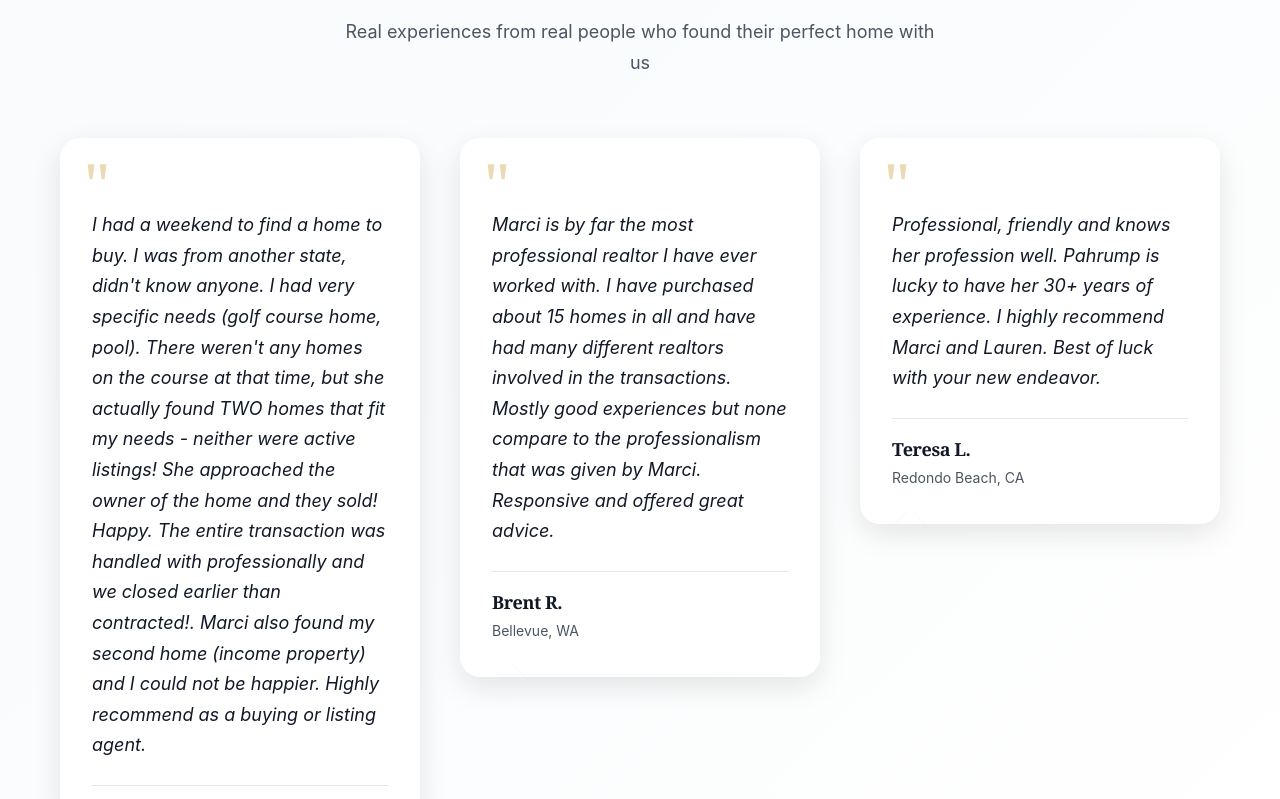
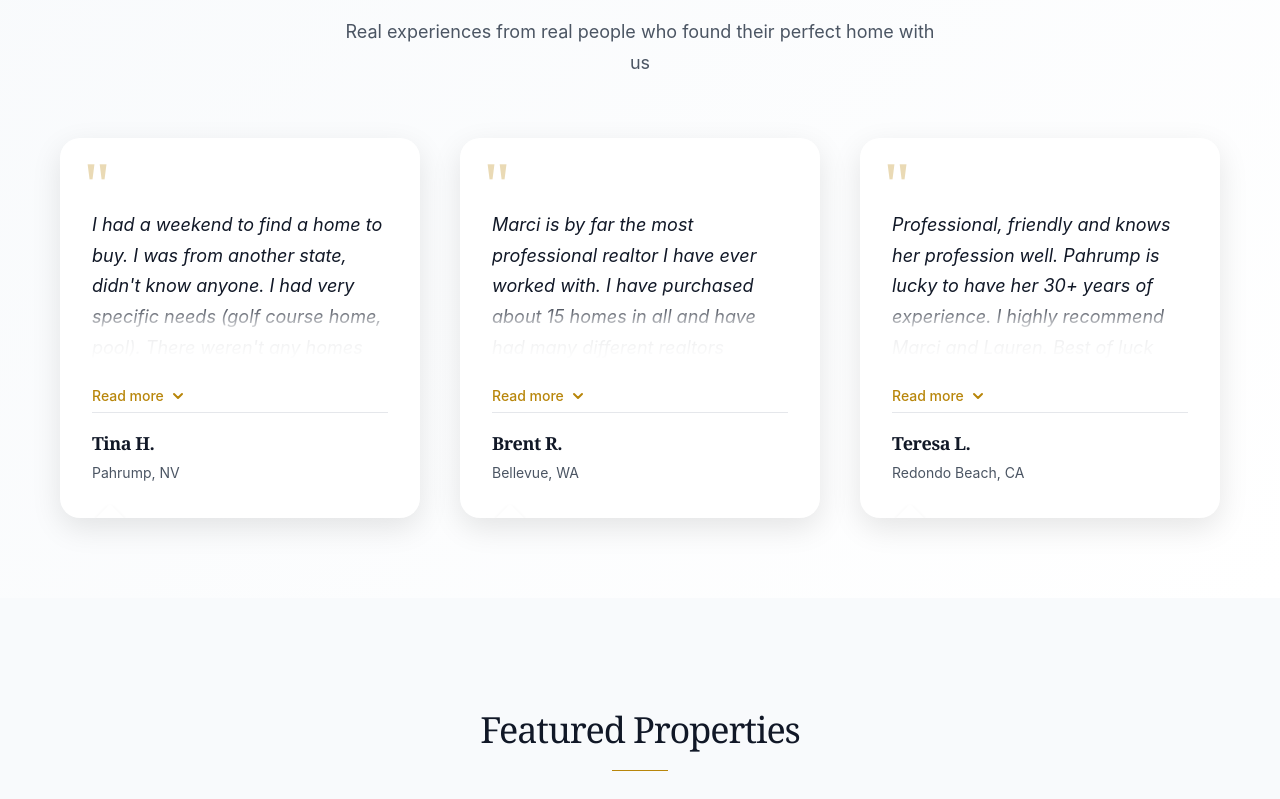
Before and after one commit to lyle0129/pft-web-builder-assignment, a React (Vite) app in the folder web-builder-assignment/: page / in a window 1280 px wide. Shown: the part 1840-2639 px from the top of the page. Built offline with nearby package versions, Linux system fonts and the light colour scheme.

Commit message:
Add expandable testimonials with overflow detection and fade effect

```diff
--- a/web-builder-assignment/src/components/Testimonials.jsx
+++ b/web-builder-assignment/src/components/Testimonials.jsx
@@ -1,4 +1,5 @@
 
+import { useEffect, useRef, useState } from 'react';
 import AnimatedSection from './AnimatedSection';
 
 const Testimonials = () => {
@@ -40,10 +41,45 @@ const Testimonials = () => {
                 <div className="testimonials-grid">
                     {testimonials.map((testimonial, index) => (
                         <AnimatedSection key={testimonial.id} delay={0.3 + index * 0.2}>
+                            <TestimonialCard testimonial={testimonial} />
+                        </AnimatedSection>
+                    ))}
+                </div>
+            </div>
+        </section>
+    );
+};
+
+const TestimonialCard = ({ testimonial }) => {
+    const textRef = useRef(null);
+    const [isOverflowing, setIsOverflowing] = useState(false);
+
+    useEffect(() => {
+        const checkOverflow = () => {
+            if (textRef.current) {
+                const isOverflow = textRef.current.scrollHeight > textRef.current.clientHeight;
+                setIsOverflowing(isOverflow);
+            }
+        };
+
+        checkOverflow();
+        window.addEventListener('resize', checkOverflow);
+        return () => window.removeEventListener('resize', checkOverflow);
+    }, [testimonial.comment]);
+
+    return (
         <div className="testimonial-bubble">
             <div className="bubble-content">
                 <div className="quote-mark">"</div>
-                                    <p className="testimonial-text">{testimonial.comment}</p>
+                <div className={`testimonial-text-wrapper ${isOverflowing ? 'has-overflow' : ''}`}>
+                    <p ref={textRef} className="testimonial-text">{testimonial.comment}</p>
+                    <div className="read-more-indicator" style={{ visibility: isOverflowing ? 'visible' : 'hidden' }}>
+                        <span>Read more</span>
+                        <svg className="chevron-icon" width="16" height="16" viewBox="0 0 16 16" fill="none" xmlns="http://www.w3.org/2000/svg">
+                            <path d="M4 6L8 10L12 6" stroke="currentColor" strokeWidth="2" strokeLinecap="round" strokeLinejoin="round" />
+                        </svg>
+                    </div>
+                </div>
                 <div className="testimonial-author">
                     <div className="author-info">
                         <h4>{testimonial.name}</h4>
@@ -53,11 +89,6 @@ const Testimonials = () => {
             </div>
             <div className="bubble-tail"></div>
         </div>
-                        </AnimatedSection>
-                    ))}
-                </div>
-            </div>
-        </section>
     );
 };
 
--- a/web-builder-assignment/src/index.css
+++ b/web-builder-assignment/src/index.css
@@ -404,6 +404,9 @@ Testimonials Section Styles */
   box-shadow: 0 10px 30px rgba(0, 0, 0, 0.1);
   transition: all 0.3s ease;
   overflow: hidden;
+  min-height: 380px;
+  display: flex;
+  flex-direction: column;
 }
 
 .testimonial-bubble:hover {
@@ -411,9 +414,16 @@ Testimonials Section Styles */
   box-shadow: 0 20px 40px rgba(0, 0, 0, 0.15);
 }
 
+.testimonial-bubble:hover .testimonial-text {
+  max-height: 1000px;
+}
+
 .bubble-content {
   padding: 32px;
   position: relative;
+  flex: 1;
+  display: flex;
+  flex-direction: column;
 }
 
 .quote-mark {
@@ -435,6 +445,71 @@ Testimonials Section Styles */
   font-style: italic;
   position: relative;
   z-index: 1;
+  max-height: 150px;
+  overflow: hidden;
+  transition: max-height 0.4s ease;
+}
+
+.testimonial-text::after {
+  content: '';
+  position: absolute;
+  bottom: 0;
+  left: 0;
+  right: 0;
+  height: 60px;
+  background: linear-gradient(to bottom, rgba(255, 255, 255, 0), rgba(255, 255, 255, 0.9) 50%, white);
+  pointer-events: none;
+  opacity: 0;
+  transition: opacity 0.3s ease;
+  z-index: 2;
+}
+
+.has-overflow .testimonial-text::after {
+  opacity: 1;
+}
+
+.testimonial-bubble:hover .testimonial-text::after {
+  opacity: 0;
+}
+
+.testimonial-text-wrapper {
+  position: relative;
+  min-height: 182px;
+  flex: 1;
+}
+
+.testimonial-text-wrapper.has-overflow::after {
+  opacity: 1;
+}
+
+.testimonial-bubble:hover .testimonial-text-wrapper::after {
+  opacity: 0;
+}
+
+.read-more-indicator {
+  display: flex;
+  align-items: center;
+  gap: 6px;
+  color: var(--color-muted-gold);
+  font-size: 0.875rem;
+  font-weight: 500;
+  margin-top: 8px;
+  font-style: normal;
+  opacity: 1;
+  transition: opacity 0.3s ease;
+  min-height: 24px;
+}
+
+.chevron-icon {
+  transition: transform 0.3s ease;
+}
+
+.testimonial-bubble:hover .read-more-indicator {
+  opacity: 0;
+}
+
+.testimonial-bubble:hover .chevron-icon {
+  transform: rotate(180deg);
 }
 
 .testimonial-author {
```
Lines whose indentation alone changed are shown as unchanged.
